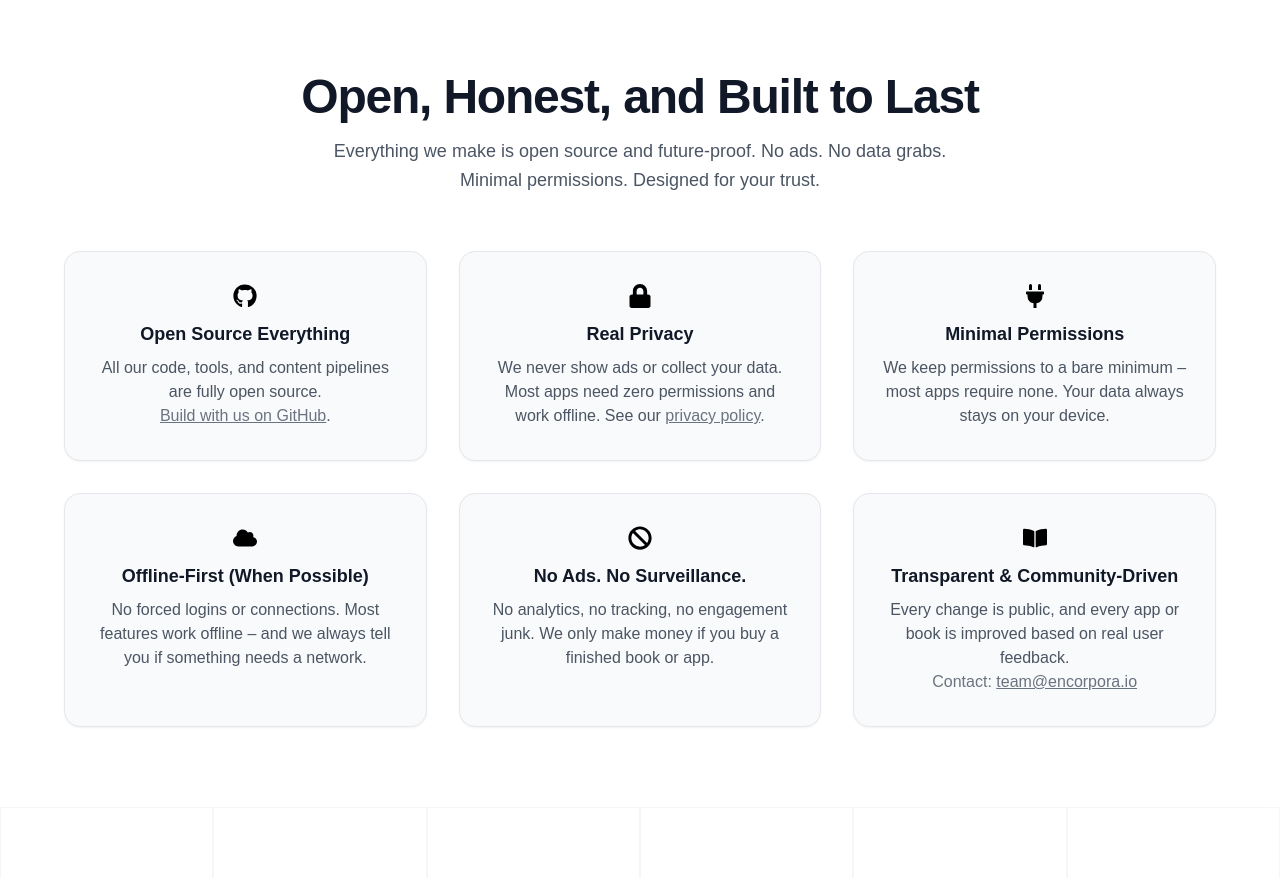
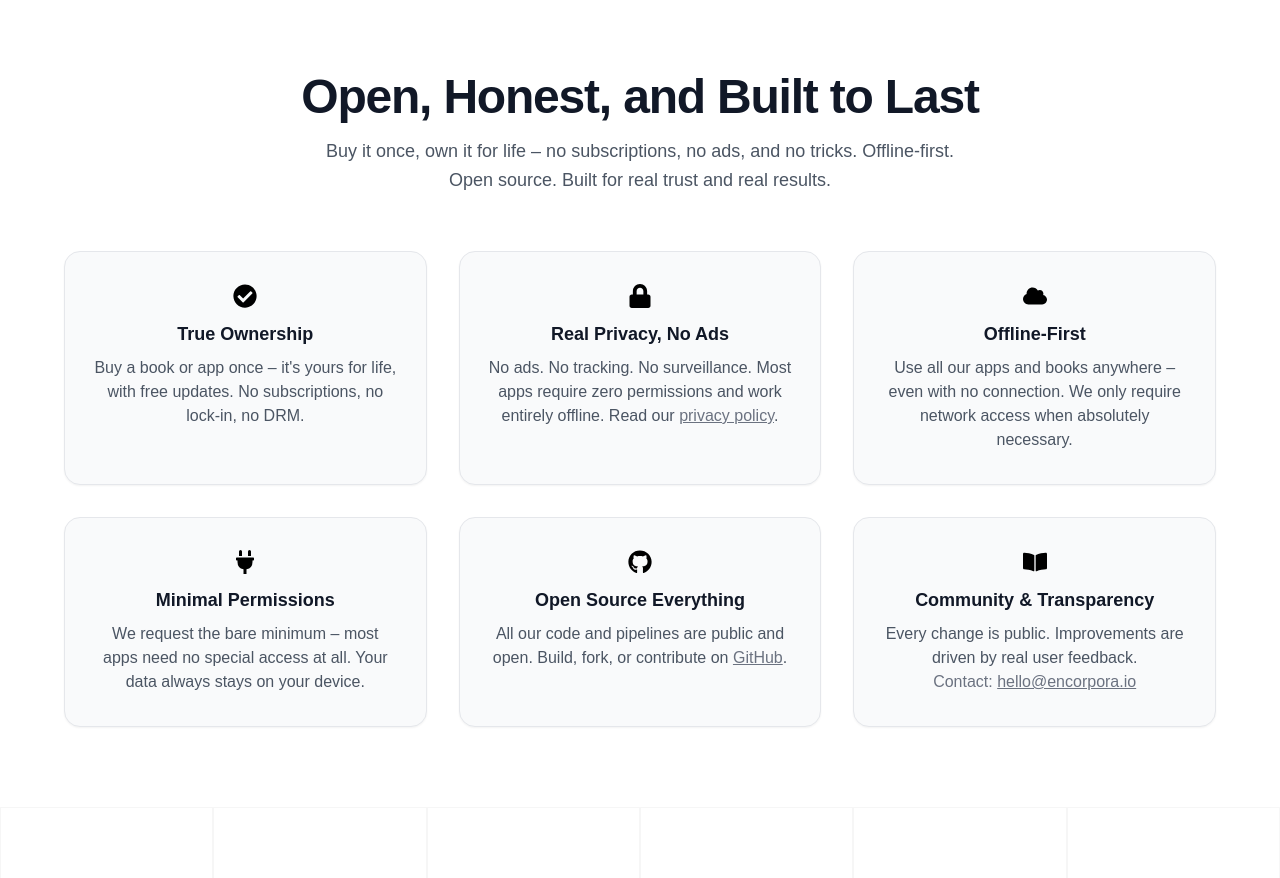
Before and after one commit to corpora-inc/encorpora.io, a Next.js app in the folder encorpora-edu/: page / in a window 1280 px wide. Shown: the part 1920-2798 px from the top of the page. Built offline with nearby package versions, Linux system fonts and the light colour scheme; no server answers; the database is empty.

Commit message:
on to featured apps

```diff
--- a/encorpora-edu/components/Features.tsx
+++ b/encorpora-edu/components/Features.tsx
@@ -1,31 +1,26 @@
 // app/components/Features.tsx
 "use client";
 import { FC } from "react";
-import { FaBookOpen, FaGithub, FaLock, FaPlug, FaBan, FaCloud } from "react-icons/fa";
+import { FaBookOpen, FaGithub, FaLock, FaPlug, FaCloud, FaCheckCircle } from "react-icons/fa";
 import Link from "next/link";
 import { motion } from "framer-motion";
 
 const FEATURES = [
   {
-    icon: <FaGithub className="text-black text-2xl mb-3" />,
-    title: "Open Source Everything",
+    icon: <FaCheckCircle className="text-black text-2xl mb-3" />,
+    title: "True Ownership",
     description: (
       <>
-        All our code, tools, and content pipelines are fully open source.
-        <br />
-        <Link href="https://github.com/orgs/corpora-inc/repositories" target="_blank" className="underline text-gray-500 hover:text-black">
-          Build with us on GitHub
-        </Link>
-        .
+        Buy a book or app once – it's yours for life, with free updates. No subscriptions, no lock-in, no DRM.
       </>
     ),
   },
   {
     icon: <FaLock className="text-black text-2xl mb-3" />,
-    title: "Real Privacy",
+    title: "Real Privacy, No Ads",
     description: (
       <>
-        We never show ads or collect your data. Most apps need zero permissions and work offline. See our{" "}
+        No ads. No tracking. No surveillance. Most apps require zero permissions and work entirely offline. Read our{" "}
         <Link href="/privacy" className="underline text-gray-500 hover:text-black">
           privacy policy
         </Link>
@@ -34,30 +29,37 @@ const FEATURES = [
     ),
   },
   {
+    icon: <FaCloud className="text-black text-2xl mb-3" />,
+    title: "Offline-First",
+    description: "Use all our apps and books anywhere – even with no connection. We only require network access when absolutely necessary.",
+  },
+  {
     icon: <FaPlug className="text-black text-2xl mb-3" />,
     title: "Minimal Permissions",
-    description: "We keep permissions to a bare minimum – most apps require none. Your data always stays on your device.",
+    description: "We request the bare minimum – most apps need no special access at all. Your data always stays on your device.",
   },
   {
-    icon: <FaCloud className="text-black text-2xl mb-3" />,
-    title: "Offline-First (When Possible)",
-    description: "No forced logins or connections. Most features work offline – and we always tell you if something needs a network.",
-  },
-  {
-    icon: <FaBan className="text-black text-2xl mb-3" />,
-    title: "No Ads. No Surveillance.",
-    description: "No analytics, no tracking, no engagement junk. We only make money if you buy a finished book or app.",
+    icon: <FaGithub className="text-black text-2xl mb-3" />,
+    title: "Open Source Everything",
+    description: (
+      <>
+        All our code and pipelines are public and open. Build, fork, or contribute on{" "}
+        <Link href="https://github.com/orgs/corpora-inc/repositories" target="_blank" className="underline text-gray-500 hover:text-black">
+          GitHub
+        </Link>
+        .
+      </>
+    ),
   },
   {
     icon: <FaBookOpen className="text-black text-2xl mb-3" />,
-    title: "Transparent & Community-Driven",
+    title: "Community & Transparency",
     description: (
       <>
-        Every change is public, and every app or book is improved based on real user feedback.
-        <br />
+        Every change is public. Improvements are driven by real user feedback.<br />
         <span className="text-gray-500">Contact: </span>
         <Link href="mailto:hello@encorpora.io" className="underline text-gray-500 hover:text-black">
-          team@encorpora.io
+          hello@encorpora.io
         </Link>
       </>
     ),
@@ -72,7 +74,7 @@ const Features: FC = () => (
           Open, Honest, and Built to Last
         </h2>
         <p className="text-gray-600 text-lg max-w-2xl mx-auto leading-relaxed">
-          Everything we make is open source and future-proof. No ads. No data grabs. Minimal permissions. Designed for your trust.
+          Buy it once, own it for life – no subscriptions, no ads, and no tricks. Offline-first. Open source. Built for real trust and real results.
         </p>
       </div>
       <motion.div
```
Also changed, not shown: encorpora-edu/components/FeaturedApp.tsx (line endings or trailing spaces).
